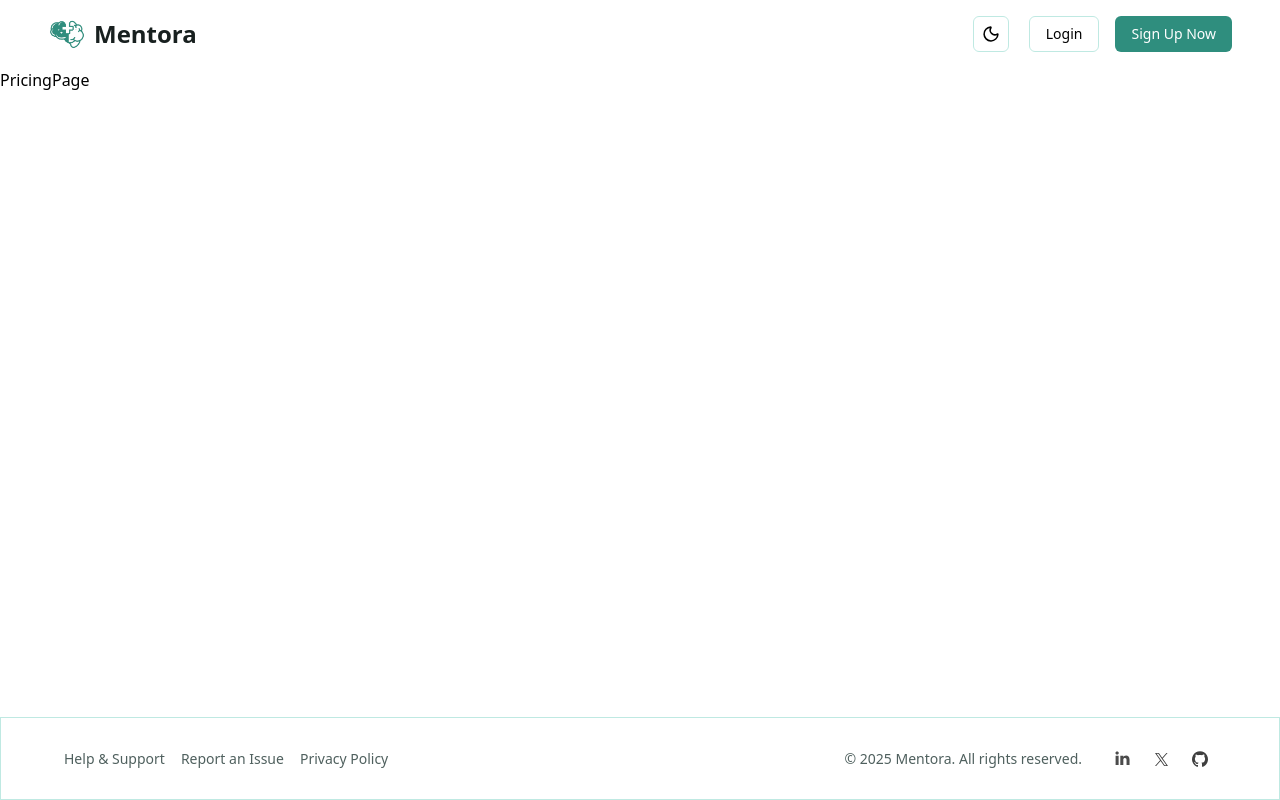
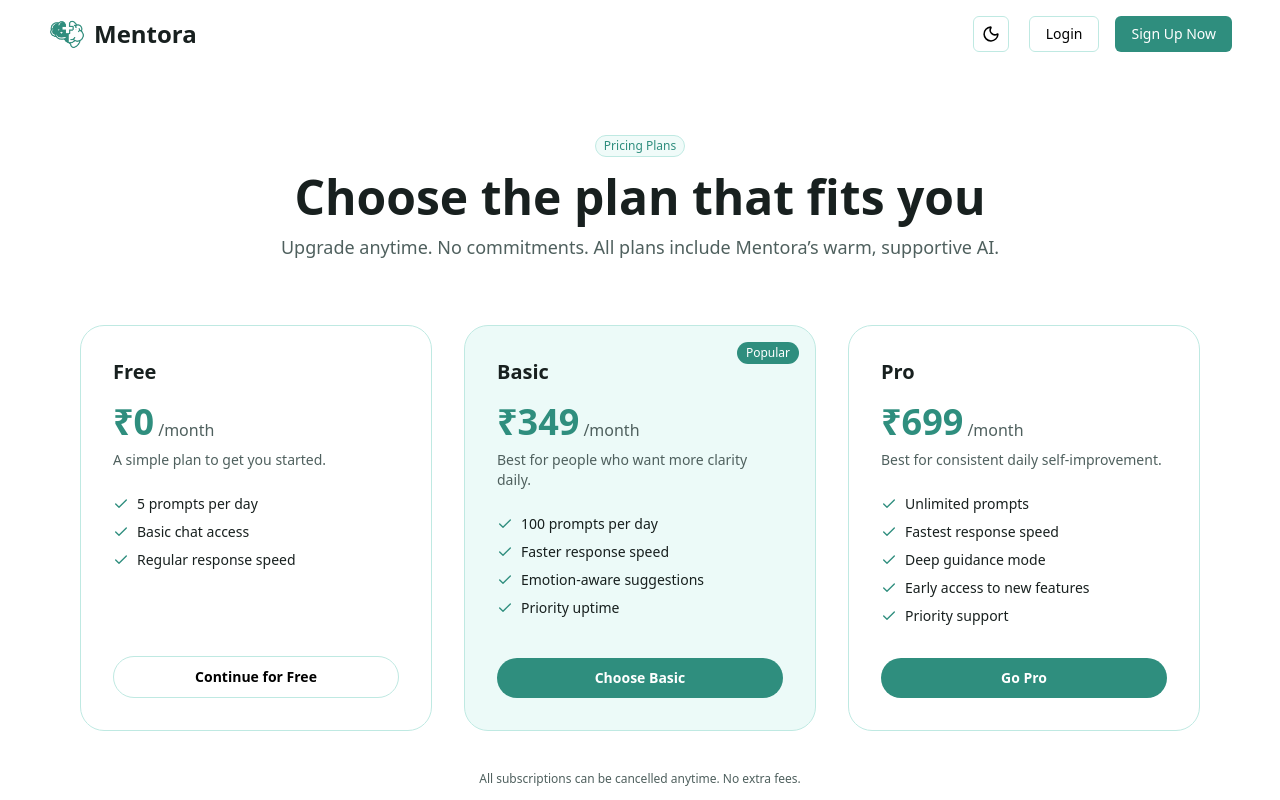
Before and after one commit to devwithjay/mentora, a Next.js app: page /pricing in a window 1280 px wide. Built offline with nearby package versions, Linux system fonts and the light colour scheme; no server answers; what drizzle-zod would draw is missing.

Commit message:
feat: implement pricing page

```diff
--- a/src/app/(root)/pricing/page.tsx
+++ b/src/app/(root)/pricing/page.tsx
@@ -1,5 +1,89 @@
+"use client";
+import Link from "next/link";
+
+import {Check} from "lucide-react";
+
+import {Badge} from "@/components/ui/badge";
+import {Button} from "@/components/ui/button";
+import {plans} from "@/constants";
+
 const PricingPage = () => {
-  return <div>PricingPage</div>;
+  return (
+    <div className="px-6 py-16 sm:px-10 lg:px-20">
+      <div className="mx-auto mb-16 max-w-4xl text-center">
+        <Badge
+          variant="outline"
+          className="border-primary text-brand mx-auto mb-4 bg-(--background-brand-secondary)/40"
+        >
+          Pricing Plans
+        </Badge>
+        <h1 className="text-primary text-4xl font-bold sm:text-5xl">
+          Choose the plan that fits you
+        </h1>
+        <p className="text-secondary mt-3 sm:text-lg">
+          Upgrade anytime. No commitments. All plans include Mentora’s warm,
+          supportive AI.
+        </p>
+      </div>
+
+      <div className="mx-auto grid max-w-6xl gap-8 sm:grid-cols-2 lg:grid-cols-3">
+        {plans.map((plan, idx) => (
+          <div
+            key={idx}
+            className={`relative flex flex-col rounded-3xl border p-8 ${
+              plan.highlight
+                ? "border-primary bg-(--background-brand-secondary)/50"
+                : "bg-primary border-(--border-primary)"
+            }`}
+          >
+            {plan.highlight && (
+              <Badge className="bg-brand absolute top-4 right-4 text-white">
+                Popular
+              </Badge>
+            )}
+
+            <h3 className="text-primary text-xl font-semibold">{plan.name}</h3>
+
+            <div className="mt-4 flex items-end gap-1">
+              <span className="text-brand text-4xl font-bold">
+                {plan.price}
+              </span>
+              <span className="text-secondary">{plan.period}</span>
+            </div>
+
+            <p className="text-secondary mt-2 text-sm">{plan.description}</p>
+
+            <ul className="mt-6 space-y-2">
+              {plan.features.map((feature, i) => (
+                <li key={i} className="flex items-start gap-2">
+                  <Check className="text-brand mt-0.5 h-4 w-4" />
+                  <span className="text-primary text-sm">{feature}</span>
+                </li>
+              ))}
+            </ul>
+
+            <div className="mt-auto pt-8">
+              <Link href="/sign-up">
+                <Button
+                  className={`w-full rounded-full py-5 font-semibold ${
+                    plan.buttonVariant === "outline"
+                      ? "btn-secondary"
+                      : "btn-primary"
+                  }`}
+                >
+                  {plan.buttonText}
+                </Button>
+              </Link>
+            </div>
+          </div>
+        ))}
+      </div>
+
+      <p className="text-secondary mt-10 text-center text-xs">
+        All subscriptions can be cancelled anytime. No extra fees.
+      </p>
+    </div>
+  );
 };
 
 export default PricingPage;
--- a/src/app/globals.css
+++ b/src/app/globals.css
@@ -22,9 +22,9 @@
   --text-brand: #90dfd2;
   --text-brand-secondary: #72c7ba;
   --background-primary: #0d1312;
-  --background-brand: #64c7b7;
+  --background-brand: #5dbeae;
   --background-brand-secondary: #1f2c2a;
-  --background-brand-hover: #3bbfa9;
+  --background-brand-hover: #2ac6ac;
   --border-primary: #36514f;
   --morph-glow-opacity: 0.06;
 }
--- a/src/constants/index.ts
+++ b/src/constants/index.ts
@@ -59,3 +59,51 @@
     "Start with 5 free prompts every day. No credit card required. Just a calm space to explore your thoughts with guidance grounded in timeless wisdom.",
   note: "You can upgrade anytime if Mentora feels right for you.",
 };
+
+export const plans = [
+  {
+    name: "Free",
+    price: "₹0",
+    period: "/month",
+    highlight: false,
+    description: "A simple plan to get you started.",
+    features: [
+      "5 prompts per day",
+      "Basic chat access",
+      "Regular response speed",
+    ],
+    buttonText: "Continue for Free",
+    buttonVariant: "outline",
+  },
+  {
+    name: "Basic",
+    price: "₹349",
+    period: "/month",
+    highlight: true,
+    description: "Best for people who want more clarity daily.",
+    features: [
+      "100 prompts per day",
+      "Faster response speed",
+      "Emotion-aware suggestions",
+      "Priority uptime",
+    ],
+    buttonText: "Choose Basic",
+    buttonVariant: "default",
+  },
+  {
+    name: "Pro",
+    price: "₹699",
+    period: "/month",
+    highlight: false,
+    description: "Best for consistent daily self-improvement.",
+    features: [
+      "Unlimited prompts",
+      "Fastest response speed",
+      "Deep guidance mode",
+      "Early access to new features",
+      "Priority support",
+    ],
+    buttonText: "Go Pro",
+    buttonVariant: "default",
+  },
+];
```
